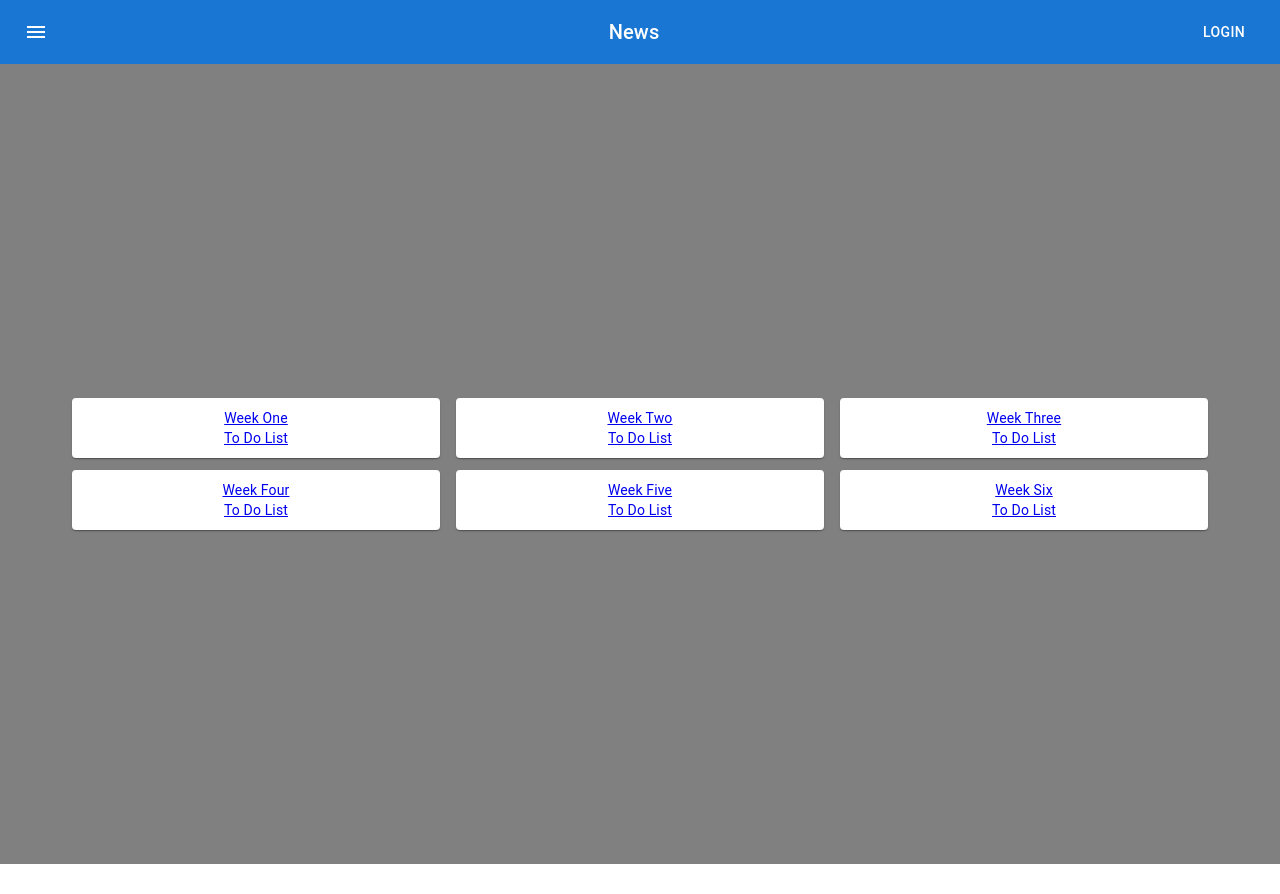
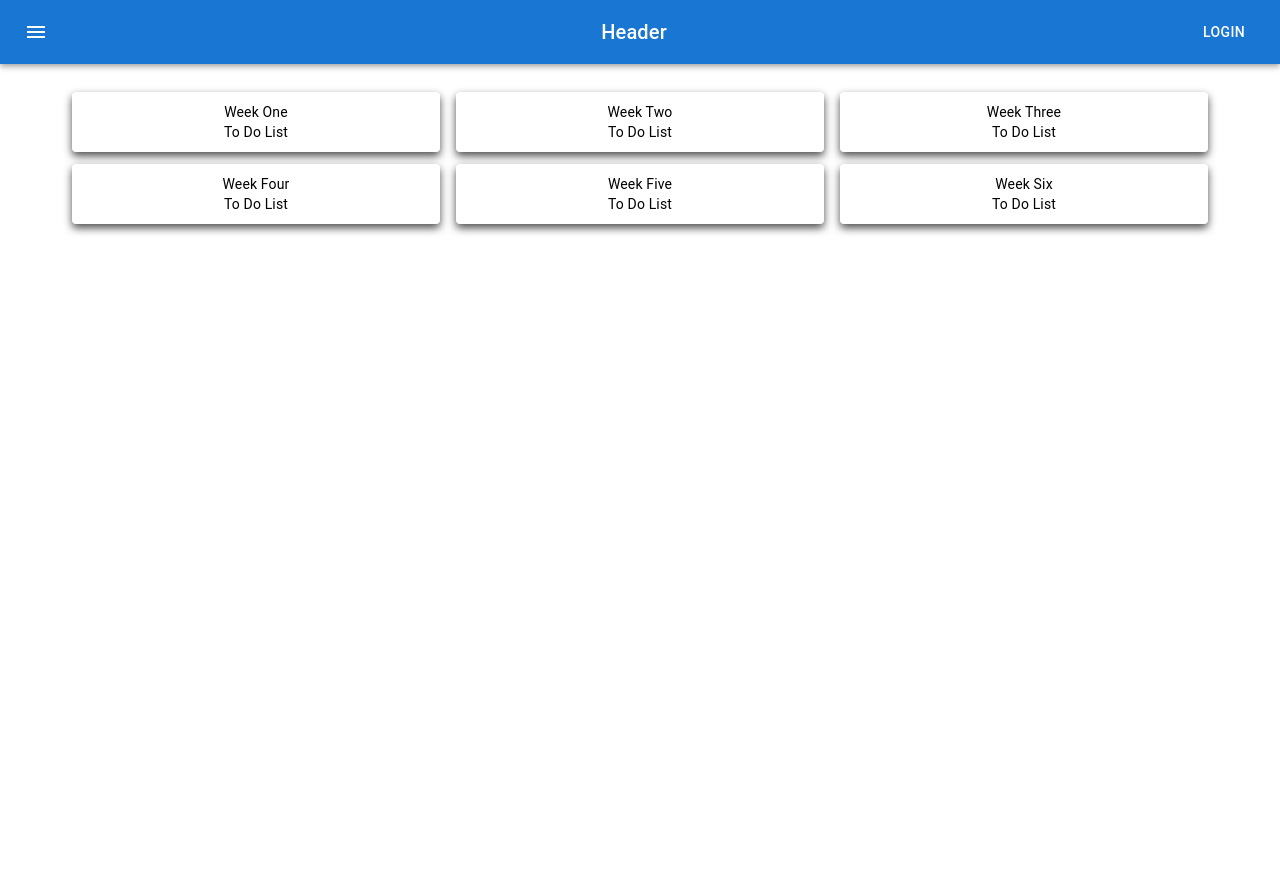
Before and after one commit to bilalmirza1006/Luminogics-Edu-Portal, a React (Create React App) app: page / in a window 1280 px wide. Before the commit the page ends 864 px from the top, so only its background shows below. Built offline with nearby package versions, Linux system fonts and the light colour scheme.

Commit message:
header screen created

```diff
--- a/package.json
+++ b/package.json
@@ -12,6 +12,7 @@
     "@testing-library/jest-dom": "^5.14.1",
     "@testing-library/react": "^13.0.0",
     "@testing-library/user-event": "^13.2.1",
+    "axios": "^1.5.0",
     "react": "^18.2.0",
     "react-dom": "^18.2.0",
     "react-redux": "^8.1.2",
--- a/src/App.js
+++ b/src/App.js
@@ -1,4 +1,5 @@
 import './App.css';
+import Domy from './screens/Domy';
 import Header from './screens/Header';
 import Home from './screens/Home';
 import Week from './screens/Week';
@@ -11,7 +12,8 @@ function App() {
       <Header />
       <Routes>
         <Route path="/" element={<Home />} />
-        <Route path="/week" element={<Week />} />
+        {/* <Route path="/" element={<Domy />} /> */}
+        <Route path="/week/:id" element={<Week />} />
       </Routes>
     </div>
   );
--- a/src/constants/home.js
+++ b/src/constants/home.js
@@ -16,9 +16,11 @@ export const weeks = [
 ];
 
 export const Item = styled(Paper)(({ theme }) => ({
-  backgroundColor: theme.palette.mode === "dark" ? "#1A2027" : "#fff",
+  backgroundColor: theme.palette.mode === "dark" ? "#1A2027" : "#fffff",
   ...theme.typography.body2,
   padding: theme.spacing(1),
   textAlign: "center",
   color: theme.palette.text.secondary,
+  boxShadow: '0px 4px 8px rgba(0, 0, 0, 0.7)',
+
 }));
--- a/src/screens/Header.jsx
+++ b/src/screens/Header.jsx
@@ -8,6 +8,7 @@ import {
   Typography,
 } from "@mui/material";
 import MenuIcon from "@mui/icons-material/Menu";
+import { Link } from "react-router-dom";
 // import { MenuIcon } from "@mui/icons-material/Menu";
 // import ManuIcon from @mui
 
@@ -27,7 +28,13 @@ function Header() {
               <MenuIcon />
             </IconButton>
             <Typography variant="h6" component="div" sx={{ flexGrow: 1 }}>
-              News
+              <Link
+                style={{ color: "#FFF", textDecoration: "none" }}
+                // sx={{ color: "#FFF", textDecoration: "none" }}
+                to={"/"}
+              >
+                Header
+              </Link>
             </Typography>
             <Button color="inherit">Login</Button>
           </Toolbar>
--- a/src/screens/Home.jsx
+++ b/src/screens/Home.jsx
@@ -9,8 +9,8 @@ import { Link } from "react-router-dom";
 // };
 
 function Home() {
-  const theme = useTheme();
-  const matches = useMediaQuery(theme.breakpoints.up("sm"));
+  // const theme = useTheme();
+  // const matches = useMediaQuery(theme.breakpoints.up("lg"));
   return (
     <div>
       <Box
@@ -21,8 +21,9 @@ function Home() {
           display: "flex",
           flexDirection: "column",
           alignItems: "center",
-          justifyContent: "center",
-          backgroundColor: "gray",
+          marginTop: "30px",
+          // justifyContent: "center",
+          backgroundColor: "smokewhite",
         }}
       >
         <Grid
@@ -30,13 +31,21 @@ function Home() {
           spacing={2}
           sx={{
             width: "90%",
-            flexDirection: matches ? "row" : "column",
+            // flexDirection: matches ? "row" : "column",
           }}
+          // sm
+          // xl
+          // md
+          // lg
         >
           {weeks.map((week) => (
             <Grid
               item
-              xs={4}
+              xs={12}
+              sm={6}
+              md={4}
+              // md={matches : 4}
+              // xs={4}
               key={week.name}
               sx={{
                 display: "flex",
@@ -55,7 +64,10 @@ function Home() {
                   alignItems: "center",
                 }}
               >
-                <Link to={`/week/${week.id}`}>
+                <Link
+                  style={{ color: "black", textDecoration: "none" }}
+                  to={`/week/${week.id}`}
+                >
                   <Box>{week.name}</Box>
                   <Box>{week.list}</Box>
                 </Link>
--- a/src/screens/Week.jsx
+++ b/src/screens/Week.jsx
@@ -3,7 +3,7 @@ import Box from "@mui/material/Box";
 import Checkbox from "@mui/material/Checkbox";
 import LinearProgress from "@mui/material/LinearProgress";
 import Typography from "@mui/material/Typography";
-// import { weeksssss } from "../constants/home";
+import { weeks } from "../constants/home";
 import { useParams } from "react-router-dom";
 
 function App() {
@@ -17,27 +17,21 @@ function App() {
 
     setSelectedItems(updatedItems);
 
-    const completionPercentage = (updatedItems.length / weeksssss.length) * 100;
+    const completionPercentage = (updatedItems.length / weeks.length) * 100;
 
     setLoading(completionPercentage);
   };
 
-  const weeksssss = [
-    { name: "Week One", list: ["To Do List"], id: 6 },
-    { name: "Week Two", list: ["To Do List"], id: 6 },
-    { name: "Week Three", list: ["To Do List"], id: 6 },
-    { name: "Week Four", list: ["To Do List"], id: 6 },
-    { name: "Week Five", list: ["To Do List"], id: 6 },
-    { name: "Week Six", list: ["To Do List"], id: 6 },
-  ];
-
   const { id } = useParams();
   return (
     <Box sx={{ margin: "20px" }}>
+      <Typography variant="h3" sx={{ display: "flex" }}>
+        List of Items
+      </Typography>
       {loading >= 0 && (
         <Box sx={{ display: "flex", alignItems: "center", marginTop: 2 }}>
-          <Typography variant="h6" sx={{ marginRight: 0 }}>
-            {/* {loading === 100 ? "Completed" : `${loading.toFixed(2)}%`} */}
+          <Typography variant="h5" sx={{ marginRight: "8px" }}>
+            {loading === 100 ? "Completed" : `${loading.toFixed(2)}%`}
           </Typography>
           <LinearProgress
             variant="determinate"
@@ -51,16 +45,16 @@ function App() {
           />
         </Box>
       )}
-      <Typography variant="h6">List of Items</Typography>
-      {weeksssss.map((item) => (
+      {weeks.map((item) => (
         <Box key={item.id} display="flex" alignItems="center">
           <Checkbox
             checked={selectedItems.includes(item.id)}
             onChange={() => handleItemCheck(item.id)}
           />
-          <Typography>`${item.id}`</Typography>
+          <Typography>`${id}`</Typography>
           <Typography
-            variant="body1"
+            // variant="body1"
+            variant="h5"
             sx={{
               textDecoration: selectedItems.includes(item.id)
                 ? "line-through"
```
Also changed, not shown: 1 other file (tests, documents, lock files or other folders).
